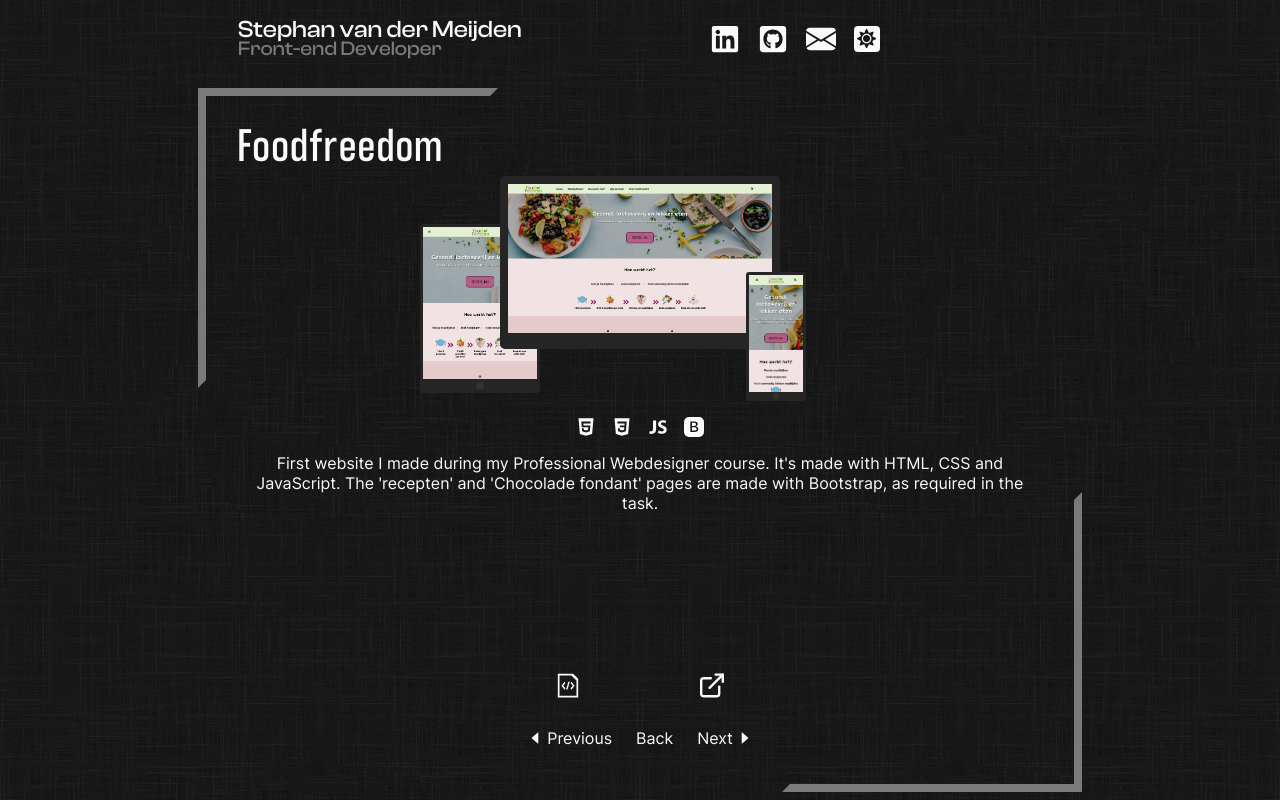
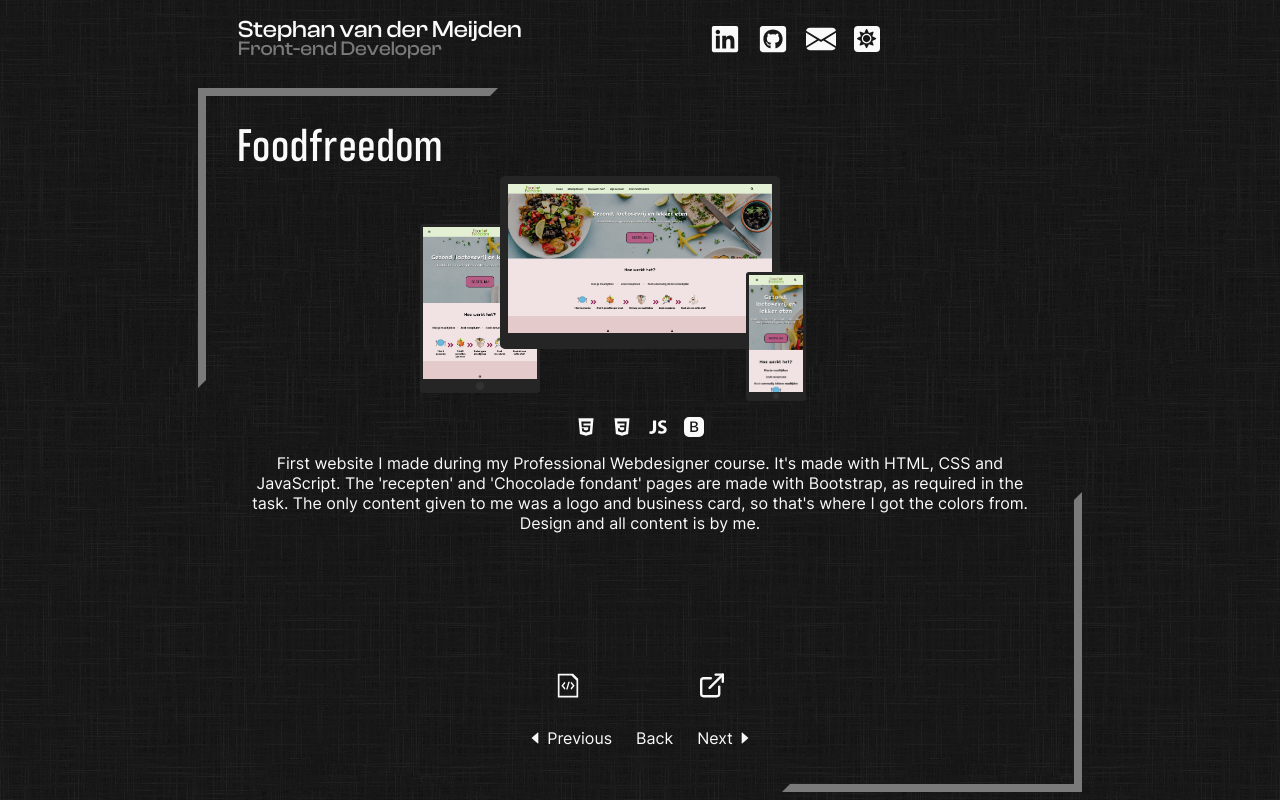
Before and after one commit to aevitas1/portfolio_v2, a React (Vite) app: page /projects/foodfreedom in a window 1280 px wide. Built offline with nearby package versions, Linux system fonts and the light colour scheme.

Commit message:
Slight change to content of the Foodfreedom project

```diff
--- a/src/components/content/pages/projects/Foodfreedom.tsx
+++ b/src/components/content/pages/projects/Foodfreedom.tsx
@@ -14,7 +14,7 @@ const Foodfreedom = () => {
         mobileImage={mobileFoodfreedom}
         projectName="Foodfreedom"
         description="First website I made during my Professional Webdesigner course. It's made with HTML, CSS and JavaScript. The 'recepten' and 'Chocolade fondant' pages are made with Bootstrap, as
-        required in the task."
+        required in the task. The only content given to me was a logo and business card, so that's where I got the colors from. Design and all content is by me."
         usedHtml={true}
         usedCss={true}
         usedSass={false}
```
